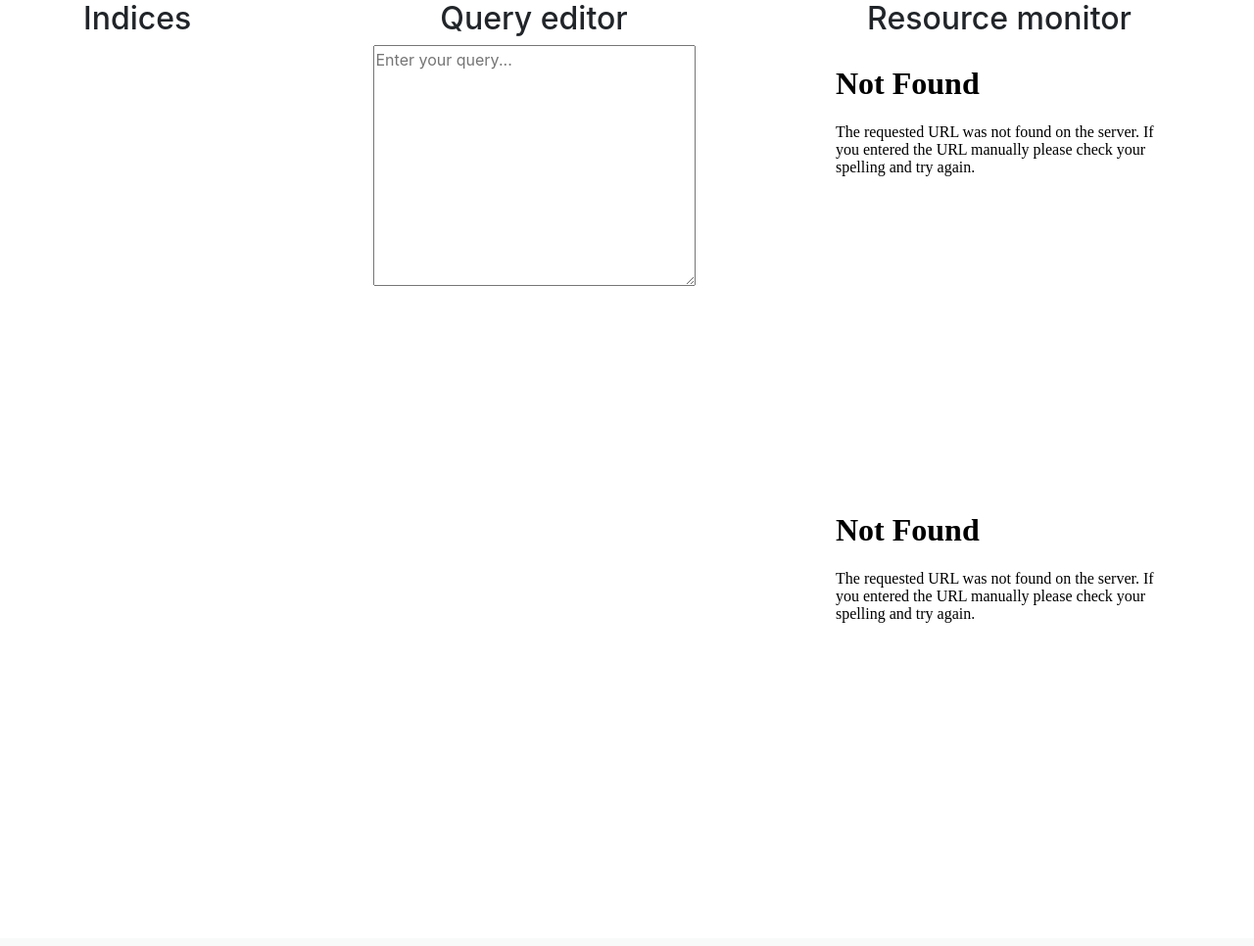
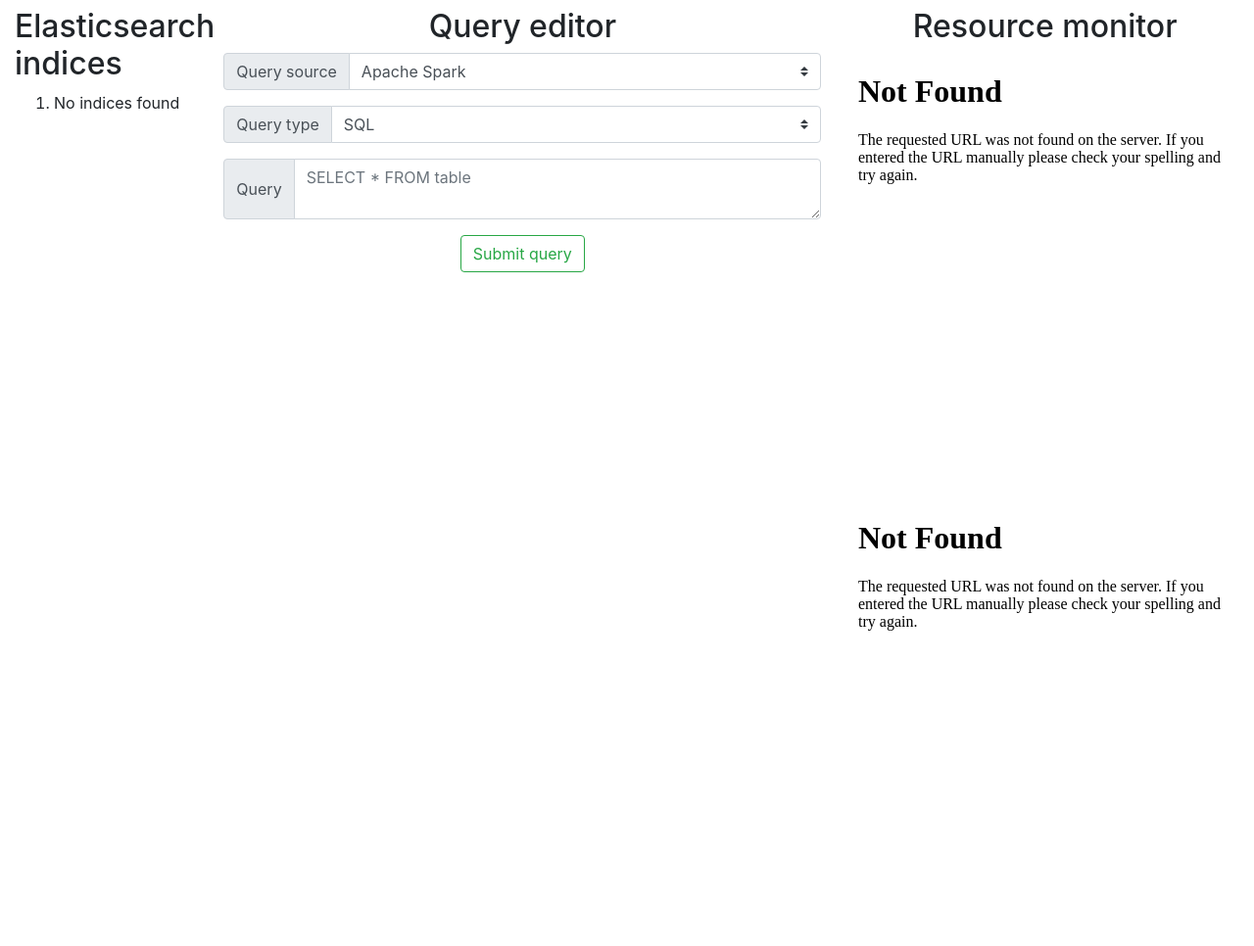
Before and after one commit to MeurillonGuillaume/Project-IV-Demo, a Flask app: template templates/home.html in a window 1280 px wide. Shown: the part 56-1022 px from the top of the page at 98% size. Before the commit the page ends 692 px from the top, so only its background shows below. Run offline with Flask 2, Linux system fonts and the light colour scheme; the template is opened without the code that fills it, so the values that code supplies are empty; parts of the project's set-up code (start-up, migrations or seed data) failed here and were passed over.

Commit message:
Created query fields & elastic indices list

```diff
--- a/app.py
+++ b/app.py
@@ -16,12 +16,11 @@ logging.basicConfig(level=logging.INFO)
 app = Flask(__name__)
 app.secret_key = urandom(75)
 
-
 # Setup Spark
 # spark = Spark(secrets['spark']['server'], 'Project-IV-Demo-app', secrets['spark']['port'])
 
 # Setup Elasticsearch
-# elastic = Elastic(secrets['elastic']['server'], secrets['elastic']['port'])
+elastic = Elastic(secrets['elastic']['server'], secrets['elastic']['port'])
 
 
 def is_user_loggedin():
@@ -44,7 +43,9 @@ def home():
     Go to the homepage
     """
     if is_user_loggedin():
-        return render_template('home.html', Loggedin=True)
+        return render_template('home.html', Loggedin=True, Indices=elastic.get_user_indices(),
+                               Elastichost=secrets['elastic']['server'],
+                               Elasticport=secrets['elastic']['port'])
     return render_template('login.html')
 
 
@@ -75,5 +76,11 @@ def logout():
     return redirect('/')
 
 
+@app.route('/query', methods=['GET', 'POST'])
+def query():
+    # TODO: implement queries
+    return redirect('/')
+
+
 if __name__ == '__main__':
     app.run()
--- a/libs/spark.py
+++ b/libs/spark.py
@@ -9,7 +9,7 @@ class Spark:
         Connect to the Spark master
         """
         try:
-            # findspark.init(spark_home='/usr/local/spark')
+            findspark.init(spark_home='/usr/local/spark')
             self.__sparkcontext = SparkContext(master=f'spark://{host}:{port}', appName=appname)
             logging.info('Connected to Spark!')
         except Exception as e:
--- a/static/css/style.css
+++ b/static/css/style.css
@@ -3,3 +3,13 @@ iframe {
     height: 450px;
     width: 100%;
 }
+
+.row.no-pad {
+    margin-right: 0;
+    margin-left: 0;
+}
+
+.row.no-pad > [class*='col-'] {
+    padding-right: 0;
+    padding-left: 0;
+}
--- a/templates/base.html
+++ b/templates/base.html
@@ -17,7 +17,7 @@
 {% include 'navbar.html' %}
 {% block Navbar %}
 {% endblock %}
-<div class="container">
+<div class="container-fluid">
     <div class="row">
         {% block Body %}
         {% endblock %}
--- a/templates/home.html
+++ b/templates/home.html
@@ -1,15 +1,54 @@
 {% extends 'base.html' %}
 {% block Body %}
-    <div class="col-2">
-        <h2>Indices</h2>
+    <div class="col-lg-2">
+        <h2>Elasticsearch indices</h2>
+        <ol>
+            {% if Indices and Elastichost and Elasticport %}
+                {% for idx in Indices %}
+                    <li><a href="http://{{ Elastichost }}:{{ Elasticport }}/{{ idx }}/_search?pretty=true"
+                           target="_blank">{{ idx }}</a></li>
+                {% endfor %}
+            {% else %}
+                <li>No indices found</li>
+            {% endif %}
+        </ol>
     </div>
-    <div class="col-6 text-center">
+
+    <div class="col-lg-6 text-center">
         <h2>Query editor</h2>
-        <form>
-            <textarea name="query" cols="30" rows="10" placeholder="Enter your query..."></textarea>
+        <form method="post" action="/query">
+            <div class="input-group mb-3">
+                <div class="input-group-prepend">
+                    <label class="input-group-text" for="querysource">Query source</label>
+                </div>
+                <select class="custom-select" id="querysource" name="querysource">
+                    <option value="spark">Apache Spark</option>
+                    <option value="elastic">Elasticsearch</option>
+                </select>
+            </div>
+
+            <div class="input-group mb-3">
+                <div class="input-group-prepend">
+                    <label class="input-group-text" for="querytype">Query type</label>
+                </div>
+                <select class="custom-select" id="querytype" name="querytype">
+                    <option value="sql">SQL</option>
+                    <option value="dsl">DSL (Elasticsearch only)</option>
+                </select>
+            </div>
+
+            <div class="input-group mb-3">
+                <div class="input-group-prepend">
+                    <span class="input-group-text">Query</span>
+                </div>
+                <textarea class="form-control" required placeholder="SELECT * FROM table"></textarea>
+            </div>
+
+            <button type="submit" class="btn btn-outline-success">Submit query</button>
         </form>
     </div>
-    <div class="col-4 text-center">
+
+    <div class="col-lg-4 text-center">
         <h2>Resource monitor</h2>
         <iframe src="http://localhost:3000/d-solo/m53AzUEZk/node-stats?orgId=1&refresh=5s&theme=light&panelId=2"></iframe>
         <iframe src="http://localhost:3000/d-solo/m53AzUEZk/node-stats?orgId=1&refresh=5s&theme=light&panelId=4"></iframe>
--- a/templates/login.html
+++ b/templates/login.html
@@ -2,7 +2,7 @@
 {% block Body %}
     <div class="text-center" style="margin: 25vh auto">
         <form action="/login" method="post">
-            <h1 class="h3 mb-3 font-weight-normal">Please sign in</h1>
+            <h1 class="h1 mb-3 font-weight-normal">Sign in to continue</h1>
             <label for="inputPassword" class="sr-only">Password</label>
             <input type="password" id="inputPassword" class="form-control mb-1" placeholder="Password" required
                    name="password">
--- a/templates/navbar.html
+++ b/templates/navbar.html
@@ -1,5 +1,5 @@
 {% block Navbar %}
-    <nav class="navbar navbar-expand-lg navbar-dark bg-dark">
+    <nav class="navbar navbar-expand-lg navbar-dark bg-dark mb-2">
         <a class="navbar-brand" href="#">Guillaume Meurillon - Project IV</a>
         <button class="navbar-toggler" type="button" data-toggle="collapse" data-target="#navbarNav"
                 aria-controls="navbarNav" aria-expanded="false" aria-label="Toggle navigation">
```
Also changed, not shown: libs/elastic.py (+7 -0 lines).
